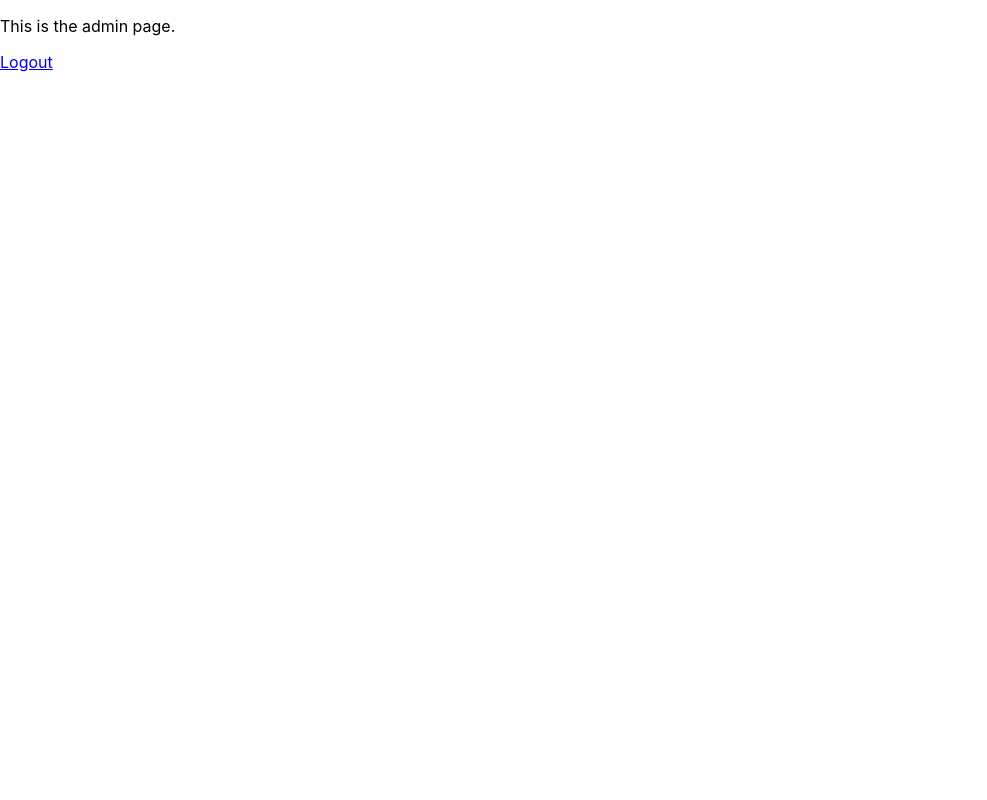
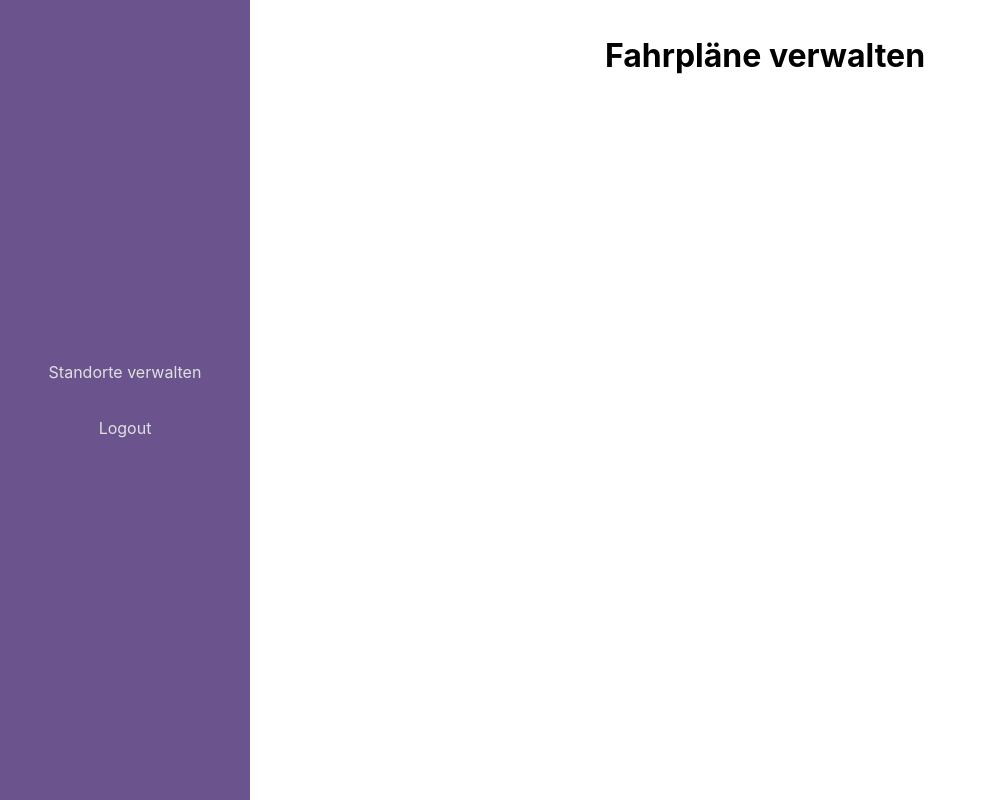
Before and after one commit to yanickdi/gvb, a React (Create React App) app in the folder frontend/: page /admin in a window 1280 px wide. Shown: the whole page, without its empty margins (0-987 px from the left). Built offline with nearby package versions, Linux system fonts and the light colour scheme; sample sign-in values are in the browser's storage.

Commit message:
Introduced sass and added the first styling to the admin page

```diff
--- a/frontend/package.json
+++ b/frontend/package.json
@@ -3,6 +3,8 @@
   "version": "0.1.0",
   "private": true,
   "dependencies": {
+    "node-sass": "^4.13.0",
+    "query-string": "^6.9.0",
     "react": "^16.12.0",
     "react-app-polyfill": "^1.0.4",
     "react-dom": "^16.12.0",
@@ -11,8 +13,7 @@
     "react-scripts": "3.2.0",
     "redux": "^4.0.4",
     "redux-thunk": "^2.3.0",
-    "rxjs": "^6.5.3",
-    "query-string": "^6.9.0"
+    "rxjs": "^6.5.3"
   },
   "scripts": {
     "start": "react-scripts start",
--- a/frontend/src/AdminPage.jsx
+++ b/frontend/src/AdminPage.jsx
@@ -3,9 +3,15 @@ import {Link} from "react-router-dom";
 
 class AdminPage extends React.Component {
   render() {
-    return <div><p>This is the admin page.</p><p>
-      <Link to='/logout'>Logout</Link>
-    </p></div>
+    return <div className="admin">
+      <div className="sidenav">
+        <a href="/admin/locations">Standorte verwalten</a>
+        <Link to='/logout'>Logout</Link>
+      </div>
+      <div className="main-container">
+        <h1>Fahrpläne verwalten</h1>
+      </div>
+    </div>
   }
 }
 
--- a/frontend/src/components/App.jsx
+++ b/frontend/src/components/App.jsx
@@ -13,6 +13,7 @@ import PrivateRoute from "./PrivateRoute";
 
 function App(props) {
   return (
+    <div className="page">
       <Router>
         <Switch>
           <Route path="/location/:locationName" component={LocationPage} />
@@ -22,6 +23,8 @@ function App(props) {
           <Route path="/" component={HomePage} />
         </Switch>
       </Router>
+    </div>
+
   );
 }
 
--- a/frontend/src/index.css
+++ /dev/null
@@ -1,8 +0,0 @@
-body {
-  margin: 0;
-  font-family: -apple-system, BlinkMacSystemFont, "Segoe UI", "Roboto", "Oxygen",
-    "Ubuntu", "Cantarell", "Fira Sans", "Droid Sans", "Helvetica Neue",
-    sans-serif;
-  -webkit-font-smoothing: antialiased;
-  -moz-osx-font-smoothing: grayscale;
-}
--- a/frontend/src/index.js
+++ b/frontend/src/index.js
@@ -2,7 +2,7 @@ import 'react-app-polyfill/ie11';
 
 import React from 'react';
 import ReactDOM from 'react-dom';
-import './index.css';
+import './index.scss';
 import App from './components/App';
 import * as serviceWorker from './serviceWorker';
 import store from "./redux/store";
--- /dev/null
+++ b/frontend/src/index.scss
@@ -0,0 +1,74 @@
+body {
+  margin: 0;
+  font-family: -apple-system, BlinkMacSystemFont, "Segoe UI", "Roboto", "Oxygen",
+  "Ubuntu", "Cantarell", "Fira Sans", "Droid Sans", "Helvetica Neue",
+  sans-serif;
+  -webkit-font-smoothing: antialiased;
+  -moz-osx-font-smoothing: grayscale;
+  height: 100vh;
+  width: 100vw;
+
+  .page{
+    position: fixed;
+    top: 0;
+    left: 0;
+    overflow: hidden;
+    width: 100%;
+    height: 100%;
+  }
+}
+
+.admin {
+  width: 100%;
+  height: 100%;
+  display: flex;
+  align-items: stretch;
+
+  .main-container {
+    flex-grow: 1;
+    overflow-y: scroll;
+    text-align: center;
+    padding: 15px;
+  }
+
+  .sidenav {
+    min-width: 250px; /* 0 width - change this with JavaScript */
+    max-width: 250px;
+    background: #5b4282;
+    opacity: .9;
+    transition: 0.5s; /* 0.5 second transition effect to slide in the sidenav */
+    display: flex;
+    align-items: center;
+    flex-direction: column;
+    justify-content: center;
+
+    /* The navigation menu links */
+    a {
+      padding: 8px 0;
+      width: 100%;
+      text-align: center;
+      text-decoration: none;
+      font-size: 16px;
+      color: #ddd;
+      display: block;
+      transition: 0.3s;
+      line-height: 40px;
+
+      &:hover {
+        color: #f1f1f1;
+        background: #846bab;
+      }
+    }
+  }
+
+  /* On smaller screens, where height is less than 450px, change the style of the sidenav (less padding and a smaller font size) */
+  @media screen and (max-height: 450px) {
+    .sidenav {
+    }
+    .sidenav a {
+      font-size: 18px;
+    }
+  }
+
+
+}
```
Also changed, not shown: 2 other files (tests, documents, lock files or other folders).
